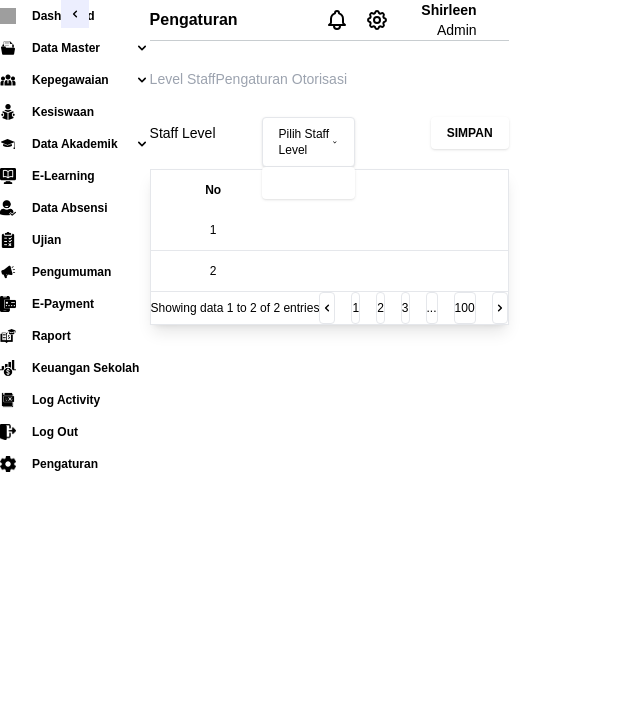
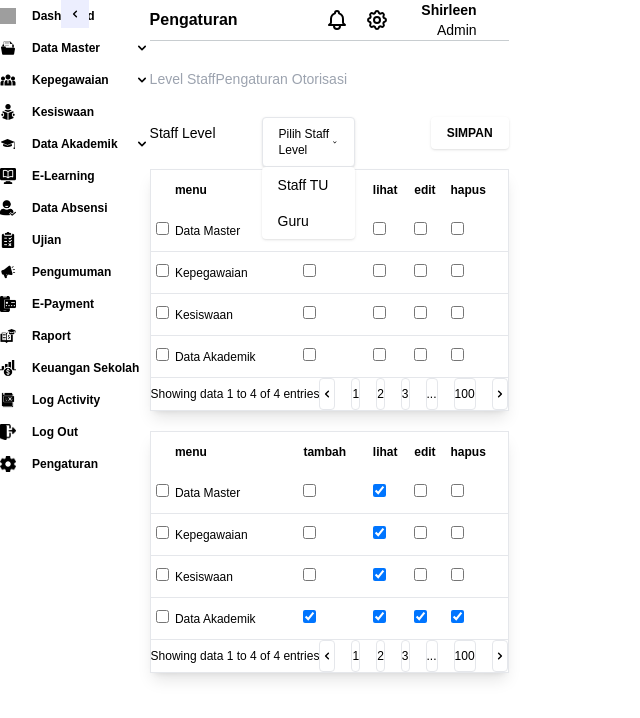
Before and after one commit to shirleen-sho/pmb-final-project-elearning, a Next.js app in the folder elearning-msib/: page /settings/otorisasi in a window 1280 px wide. Shown: the top 718 px of the page, without its empty margins (0-640 px from the left). Built offline with nearby package versions, Linux system fonts and the light colour scheme; grey boxes are pictures that could not be loaded.

Commit message:
shirleen - update content Pengaturan Otorisasi

```diff
--- /dev/null
+++ b/elearning-msib/Components/Table/otorisasi.jsx
@@ -0,0 +1,153 @@
+import React, { use, useEffect, useState } from "react";
+import Link from "next/link";
+import Button from "../Buttons";
+import { HiChevronLeft, HiChevronRight } from "react-icons/hi";
+
+const TableOtorisasi = ({ data }) => {
+  let table_head = [];
+  Object.keys(data[0]).forEach((key) => table_head.push(key));
+
+  const defaultCellStyle = "px-3 py-3 h-14";
+  const fontHead = "font-semibold";
+  let colorHead = "top-6 bg-gradient-to-r from-primary-50/50 to-primary-100";
+
+  return (
+    <div className="relative border border-gray-200 top z-0 bg-white rounded-xl p-6 shadow-lg w-full h-full">
+      <table className={`table-auto text-xs w-full h-full text-justify`}>
+        <thead>
+          <tr>
+            <th className={`${fontHead} ${defaultCellStyle} text-center`}></th>
+            {table_head.map((head) => (
+              <th key={head} className={`${fontHead} ${defaultCellStyle}`}>
+                {head}
+              </th>
+            ))}
+          </tr>
+        </thead>
+        <tbody>
+          {data.map((item, index) => {
+            const [itemRow, setItemRow] = useState(item);
+            const [checkAll, setCheckAll] = useState(false);
+            const handleChecked = (head, e) => {
+              const row = itemRow;
+              Object.keys(row).forEach((key) => {
+                if (key === head) {
+                  row[key] = e.target.checked;
+                }
+              });
+              setItemRow(row);
+              console.log("itemRow updated !", itemRow);
+            };
+            const handleCheckedAll = () => {
+              const row = itemRow;
+              Object.keys(row).forEach((key) => {
+                if (typeof row[key] !== "string") {
+                  row[key] = !checkAll;
+                }
+              });
+              setItemRow(row);
+              setCheckAll(!checkAll);
+              console.log("itemRow select all !", itemRow);
+            };
+            // note: masih ada bugs case misal tekan check1 = true trus tekan lagi = false,
+            // trus checkAll true, yang sudah prnh ditekan check1 tadi akan tetap false
+            // padahal harusnya jadi true stlh dicheckAll
+            return (
+              <tr key={"item" + index}>
+                <td className={`${defaultCellStyle} border-b text-center`}>
+                  <input
+                    type="checkbox"
+                    checked={checkAll}
+                    onClick={handleCheckedAll}
+                  />
+                </td>
+                {table_head.map((head) => {
+                  return (
+                    <td
+                      key={"item" + head + index}
+                      className={`${defaultCellStyle} border-b`}
+                    >
+                      {typeof itemRow[head] === "string" ? (
+                        itemRow[head]
+                      ) : (
+                        <input
+                          type="checkbox"
+                          defaultChecked={itemRow[head]}
+                          onClick={(e) => handleChecked(head, e)}
+                        />
+                      )}
+                    </td>
+                  );
+                })}
+              </tr>
+            );
+          })}
+        </tbody>
+      </table>
+      {/* background table head */}
+      <div
+        className={`${colorHead} absolute w-[100%-24px] h-14 left-6 right-6 -z-10 rounded-l-2xl rounded-r-2xl`}
+        id="thead-background"
+      ></div>
+      {/* bottom navigation table */}
+      <div
+        className="flex flex-row justify-between items-center mt-6"
+        id="table-navigation"
+      >
+        <span className="text-xs text-gray-500">
+          Showing data <span className="font-medium text-gray-700">1</span> to{" "}
+          <span className="font-medium text-gray-700">{data.length}</span> of{" "}
+          {data.length} entries
+        </span>
+        {/* pagination */}
+        <div className="flex flex-row items-center gap-4 text-xs h-8">
+          <Link
+            href="/"
+            className="font-medium px-1.5 py-1.5 w-8 h-full flex justify-center items-center rounded bg-gray-100 border border-gray-200 hover:bg-primary-100"
+          >
+            <HiChevronLeft size={14} />
+          </Link>
+          <Link
+            href="/"
+            aria-current="page"
+            className="font-medium px-1.5 py-1.5 w-8 h-full flex justify-center items-center rounded bg-primary-300 border border-primary-300 text-white"
+          >
+            1
+          </Link>
+          <Link
+            href="/"
+            className="font-medium px-1.5 py-1.5 w-8 h-full flex justify-center items-center rounded bg-gray-100 border border-gray-200 hover:bg-primary-100"
+          >
+            2
+          </Link>
+          <Link
+            href="/"
+            className="font-medium px-1.5 py-1.5 w-8 h-full flex justify-center items-center rounded bg-gray-100 border border-gray-200 hover:bg-primary-100"
+          >
+            3
+          </Link>
+          <Link
+            href="/"
+            className="font-medium px-1.5 py-1.5 w-8 h-full flex justify-center items-center rounded bg-gray-100 border border-gray-200 hover:bg-primary-100"
+          >
+            ...
+          </Link>
+          <Link
+            href="/"
+            className="font-medium px-1.5 py-1.5 w-8 h-full flex justify-center items-center rounded bg-gray-100 border border-gray-200 hover:bg-primary-100"
+          >
+            100
+          </Link>
+          <Link
+            href="/"
+            className="font-medium px-1.5 py-1.5 w-8 h-full flex justify-center items-center rounded bg-gray-100 border border-gray-200 hover:bg-primary-100"
+          >
+            <HiChevronRight size={14} />
+          </Link>
+        </div>
+      </div>
+    </div>
+  );
+};
+
+export default TableOtorisasi;
--- a/elearning-msib/pages/settings/otorisasi.js
+++ b/elearning-msib/pages/settings/otorisasi.js
@@ -3,8 +3,8 @@ import Layout from "../../Components/Layout";
 import Tabs from "../../Components/Tabs";
 import Button from "../../Components/Buttons";
 import Selects from "../../Components/Selects";
-import Table from "../../Components/Table";
 import { useAppContext } from "../../Hooks/useAppContext";
+import TableOtorisasi from "../../Components/Table/otorisasi";
 
 const PengaturanOtorisasi = () => {
   const list = [
@@ -13,9 +13,9 @@ const PengaturanOtorisasi = () => {
   ];
 
   const { dummy } = useAppContext();
-  const { list_level_staff } = dummy;
+  const { list_level_staff, list_pengaturan_otorisasi } = dummy;
   const level = list_level_staff.map((i) => {
-    return { name: i["Level Staff"] };
+    return { name: i.staff_level };
   });
 
   return (
@@ -40,7 +40,12 @@ const PengaturanOtorisasi = () => {
             </div>
             <Button type="primary">Simpan</Button>
           </div>
-          <Table data={level} />
+          {list_pengaturan_otorisasi.map((setting, index) => (
+            <TableOtorisasi
+              data={setting.otorisasi}
+              key={"tableOtorisasi" + index}
+            />
+          ))}
         </div>
       </Tabs>
     </Layout>
```
